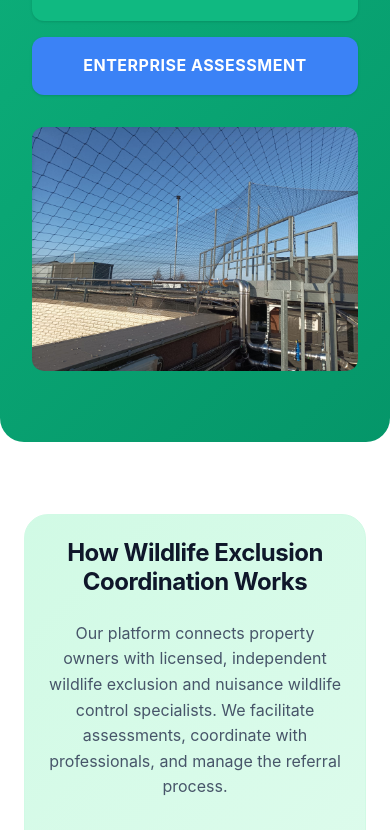
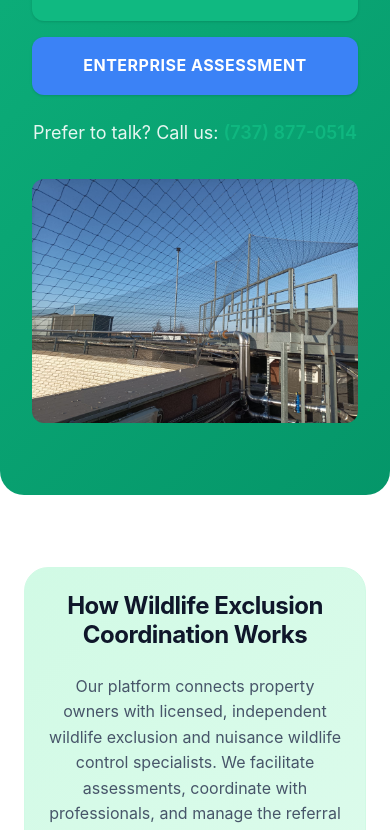
Before and after one commit to HansDandle/crittergitter, a Next.js app: page / in a window 390 px wide. Shown: the part 902-1732 px from the top of the page. Built offline with nearby package versions, Linux system fonts and the light colour scheme.

Commit message:
Protect phone number from bots - client-side only rendering

```diff
--- a/app/enterprise/page.tsx
+++ b/app/enterprise/page.tsx
@@ -1,6 +1,6 @@
 import type { Metadata } from 'next';
 import { EnterpriseForm } from '@/components/EnterpriseForm';
-import React from 'react';
+import { PhoneLink } from '@/components/PhoneLink';
 
 export const metadata: Metadata = {
   title: 'Commercial Wildlife Exclusion & Facility Prevention Assessment',
@@ -65,6 +65,9 @@ export default function EnterprisePage() {
             <p>
               <strong>Critical Disclosure:</strong> We are a coordination platform only. All wildlife exclusion, vertebrate pest management, facility assessment, and prevention services are delivered by independent, licensed wildlife control specialists. We do not perform services directly. Each licensed partner maintains their own professional licensing, insurance, and regulatory compliance.
             </p>
+            <p className="call-option">
+              <strong>Prefer to call?</strong> Reach us at <PhoneLink />
+            </p>
           </div>
         </aside>
       </section>
--- a/app/globals.css
+++ b/app/globals.css
@@ -194,6 +194,36 @@ a:hover {
   gap: var(--spacing-md);
   justify-content: center;
   flex-wrap: wrap;
+}
+
+.hero-phone,
+.cta-phone {
+  margin-top: var(--spacing-lg);
+  font-size: var(--font-size-lg);
+  color: var(--color-slate-600);
+}
+
+.hero-phone a,
+.cta-phone a,
+.call-option a {
+  color: var(--color-primary);
+  font-weight: 600;
+  text-decoration: none;
+  transition: color var(--transition);
+}
+
+.hero-phone a:hover,
+.cta-phone a:hover,
+.call-option a:hover {
+  color: var(--color-primary-dark);
+  text-decoration: underline;
+}
+
+.call-option {
+  margin-top: var(--spacing-md);
+  padding-top: var(--spacing-md);
+  border-top: 1px solid var(--color-border);
+  font-size: var(--font-size-base);
 }
 
 /* Forms */
--- a/app/layout.tsx
+++ b/app/layout.tsx
@@ -1,6 +1,6 @@
 import type { Metadata } from 'next';
 import './globals.css';
-import React from 'react';
+import { PhoneLink } from '@/components/PhoneLink';
 
 export const metadata: Metadata = {
   title: 'SiteShield - Wildlife Exclusion Referrals',
@@ -104,7 +104,7 @@ export default function RootLayout({
             <div className="footer-section">
               <h4>Contact</h4>
               <p>Email: info@siteshield.com</p>
-              <p>Phone: [Your Phone]</p>
+              <p>Phone: <PhoneLink /></p>
             </div>
           </div>
 
--- a/app/page.tsx
+++ b/app/page.tsx
@@ -1,7 +1,7 @@
 import type { Metadata } from 'next';
 import Link from 'next/link';
 import Image from 'next/image';
-import React from 'react';
+import { PhoneLink } from '@/components/PhoneLink';
 
 export const metadata: Metadata = {
   title: 'Wildlife Exclusion & Pest Prevention | Professional Network',
@@ -26,6 +26,9 @@ export default function HomePage() {
               Enterprise Assessment
             </Link>
           </div>
+          <p className="hero-phone">
+            Prefer to talk? Call us: <PhoneLink />
+          </p>
         </div>
         <div style={{ marginTop: '2rem' }}>
           <Image
@@ -140,6 +143,9 @@ export default function HomePage() {
               Enterprise Assessment
             </Link>
           </div>
+          <p className="cta-phone">
+            Or call us directly: <PhoneLink />
+          </p>
         </section>
       </main>
     </>
--- a/app/residential/page.tsx
+++ b/app/residential/page.tsx
@@ -1,6 +1,6 @@
 import type { Metadata } from 'next';
 import { ResidentialForm } from '@/components/ResidentialForm';
-import React from 'react';
+import { PhoneLink } from '@/components/PhoneLink';
 
 export const metadata: Metadata = {
   title: 'Animal Removal & Residential Wildlife Exclusion Assessment',
@@ -53,6 +53,9 @@ export default function ResidentialPage() {
             <p>
               <strong>Our Role:</strong> We coordinate with licensed, independent wildlife specialists. All animal removal, exclusion, and pest prevention services are provided by licensed professionals—not by us. Each specialist maintains their own licensing, insurance, and qualifications.
             </p>
+            <p className="call-option">
+              <strong>Prefer to call?</strong> Reach us at <PhoneLink />
+            </p>
           </div>
         </aside>
       </section>
--- /dev/null
+++ b/components/PhoneLink.tsx
@@ -0,0 +1,49 @@
+'use client';
+
+import { useEffect, useState } from 'react';
+
+interface PhoneLinkProps {
+  className?: string;
+}
+
+// Phone number parts are separated to prevent simple regex scraping
+const PHONE_PARTS = ['737', '877', '0514'];
+
+export function PhoneLink({ className }: PhoneLinkProps) {
+  const [mounted, setMounted] = useState(false);
+
+  useEffect(() => {
+    setMounted(true);
+  }, []);
+
+  // Only render on client side to prevent bots from seeing the number in SSR HTML
+  if (!mounted) {
+    return <span className={className}>Call for assistance</span>;
+  }
+
+  const phoneNumber = PHONE_PARTS.join('-');
+  const phoneDisplay = `(${PHONE_PARTS[0]}) ${PHONE_PARTS[1]}-${PHONE_PARTS[2]}`;
+  const telHref = `tel:${phoneNumber}`;
+
+  return (
+    <a href={telHref} className={className}>
+      {phoneDisplay}
+    </a>
+  );
+}
+
+export function PhoneText({ className }: PhoneLinkProps) {
+  const [mounted, setMounted] = useState(false);
+
+  useEffect(() => {
+    setMounted(true);
+  }, []);
+
+  if (!mounted) {
+    return <span className={className}>Call for assistance</span>;
+  }
+
+  const phoneDisplay = `(${PHONE_PARTS[0]}) ${PHONE_PARTS[1]}-${PHONE_PARTS[2]}`;
+
+  return <span className={className}>{phoneDisplay}</span>;
+}
```
